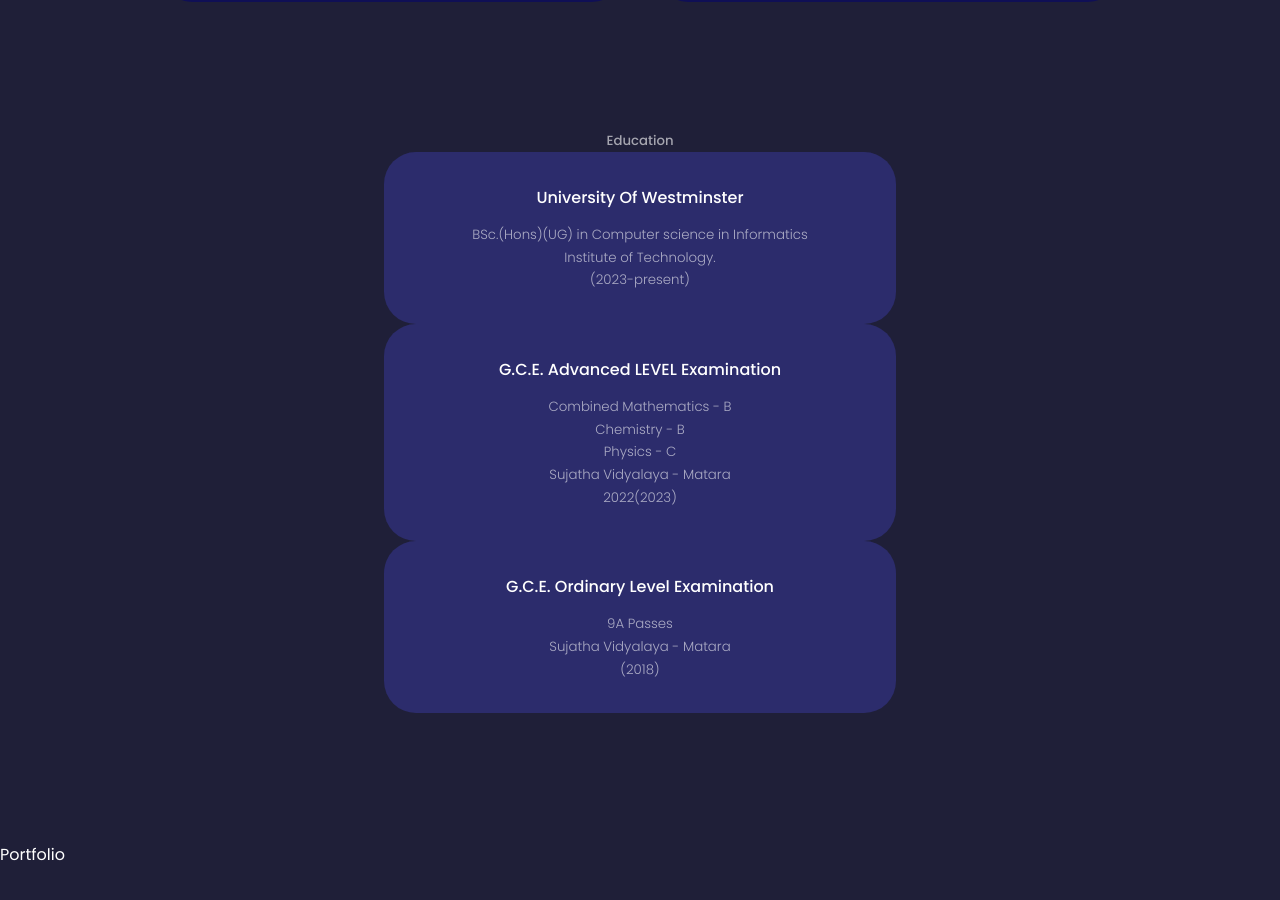
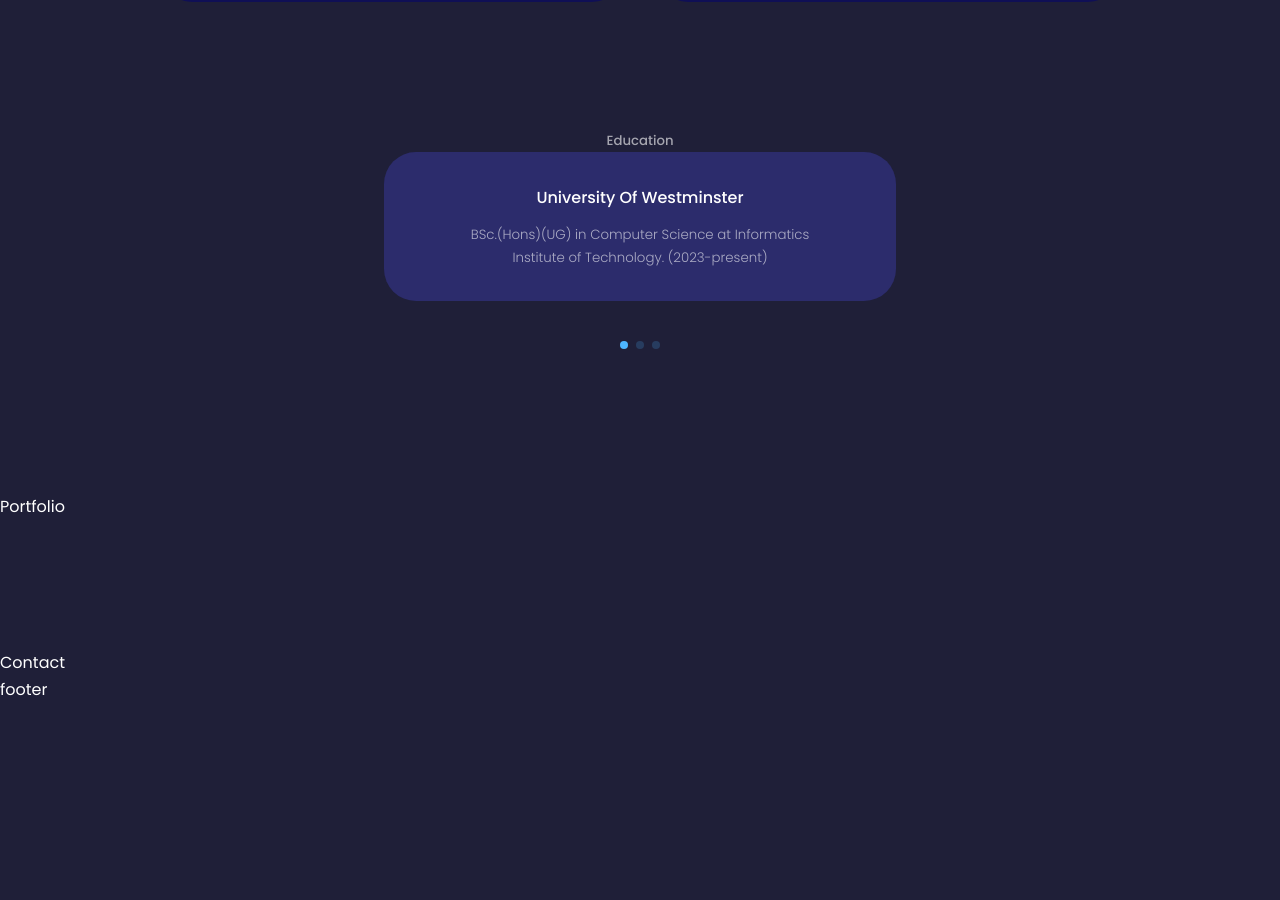
Before and after one commit to Supuni1868/Portfolio, a React (Create React App) app: page / in a window 1280 px wide. Shown: the part 2480-3380 px from the top of the page. After the commit the page ends 3183 px from the top, so only its background shows below. Built offline with nearby package versions, Linux system fonts and the light colour scheme.

Commit message:
Creating slide using swiperjs.

```diff
--- a/package.json
+++ b/package.json
@@ -11,6 +11,7 @@
     "react-dom": "^19.1.0",
     "react-icons": "^5.5.0",
     "react-scripts": "5.0.1",
+    "swiper": "^11.2.8",
     "web-vitals": "^2.1.4"
   },
   "scripts": {
--- a/src/Components/testimonials/testimonials.css
+++ b/src/Components/testimonials/testimonials.css
@@ -1,6 +1,6 @@
 .container.testimonials_container{
     width: 40%;
-
+    padding-bottom: 4rem;
 }
 
 .client_avatar{
@@ -28,6 +28,10 @@
     margin: 0.8rem auto 0;
 }
 
+.swiper-pagination-clickable  .swiper-pagination-bullet{
+    background: var(--color-primary);
+}
+
 /*=============MEDIA QUERIES(MEDIUM DEVICES) ===============*/
 @media screen and (max-width: 1024px){
 
--- a/src/Components/testimonials/testimonials.jsx
+++ b/src/Components/testimonials/testimonials.jsx
@@ -1,42 +1,120 @@
-import React from 'react'
+
+
+/*import React from 'react'
 import './testimonials.css'
+import {Pagination } from 'swiper';
+import {Swiper, SwiperSlide} from 'swiper/react';
+import 'swiper/css';
+import 'swiper/css/navigation';
+import 'swiper/css/pagination';
 
-const testimonials = () => {
+
+const data = [
+  {
+    name: 'University Of Westminster',
+    review: `BSc.(Hons)(UG) in Computer Science at Informatics Institute of Technology.
+(2023-present)`
+  },
+  {
+    name: 'G.C.E. Advanced LEVEL Examination',
+    review: `Combined Mathematics - B
+Chemistry - B
+Physics - C
+Sujatha Vidyalaya - Matara
+2022(2023)`
+  },
+  {
+    name: 'G.C.E. Ordinary Level Examination',
+    review: `9A Passes
+Sujatha Vidyalaya - Matara
+(2018)`
+  }
+];
+
+const Testimonials = () => {
   return (
     <section id='testimonials'>
       <h5>Education</h5>
 
-      <div className='container testimonials_container'>
-        <article className='testimonials'>
-            <h4 className = 'client_name'>University Of Westminster</h4>
-            <small className = 'client_review'>
-              BSc.(Hons)(UG) in Computer science in Informatics Institute of Technology.<br/>
-              (2023-present)
-            </small>
-        </article>
-
-        <article className='testimonials'>
-            <h4 className = 'client_name'>G.C.E. Advanced LEVEL Examination</h4>
-            <small className = 'client_review'>
-             Combined Mathematics - B<br/>
-             Chemistry - B <br/>
-             Physics - C <br/>
-             Sujatha Vidyalaya - Matara<br/>
-             2022(2023)
-            </small>
-        </article>
-
-        <article className='testimonials'>
-            <h4 className = 'client_name'>G.C.E. Ordinary Level Examination</h4>
-            <small className = 'client_review'>
-              9A Passes<br/>
-              Sujatha Vidyalaya - Matara<br/>
-              (2018)
-            </small>
-        </article>
-      </div>
-      </section>
+      <Swiper className='container testimonials_container'
+      //install Swiper modules
+      modules={[Pagination]}
+      spaceBetween={40}
+      slidesPerView={1}
+      navigation
+      pagination={{ clickable: true }}>
+        {
+          data.map(({ name, review }, index) => {
+            return (
+              <SwiperSlide key={index} className='testimonials'>
+                <h4 className='client_name'>{name}</h4>
+                <small className='client_review'>
+                  {review}
+                </small>
+              </SwiperSlide>
+            )
+          })
+        }
+      </Swiper>
+    </section>
   )
 }
 
-export default testimonials
+export default Testimonials*/
+
+import React from 'react'
+import './testimonials.css'
+import { Pagination } from 'swiper/modules'; // ✅ correct import for Swiper v9+
+import { Swiper, SwiperSlide } from 'swiper/react';
+import 'swiper/css';
+import 'swiper/css/navigation';
+import 'swiper/css/pagination';
+
+const data = [
+  {
+    name: 'University Of Westminster',
+    review: `BSc.(Hons)(UG) in Computer Science at Informatics Institute of Technology.
+(2023-present)`
+  },
+  {
+    name: 'G.C.E. Advanced LEVEL Examination',
+    review: `Combined Mathematics - B
+Chemistry - B
+Physics - C
+Sujatha Vidyalaya - Matara
+2022(2023)`
+  },
+  {
+    name: 'G.C.E. Ordinary Level Examination',
+    review: `9A Passes
+Sujatha Vidyalaya - Matara
+(2018)`
+  }
+];
+
+const Testimonials = () => {
+  return (
+    <section id='testimonials'>
+      <h5>Education</h5>
+
+      <Swiper
+        className='container testimonials_container'
+        modules={[Pagination]}
+        spaceBetween={40}
+        slidesPerView={1}
+        pagination={{ clickable: true }}
+      >
+        {
+          data.map(({ name, review }, index) => (
+            <SwiperSlide key={index} className='testimonials'>
+              <h4 className='client_name'>{name}</h4>
+              <small className='client_review'>{review}</small>
+            </SwiperSlide>
+          ))
+        }
+      </Swiper>
+    </section>
+  )
+}
+
+export default Testimonials;
```
Also changed, not shown: 1 other file (tests, documents, lock files or other folders).
